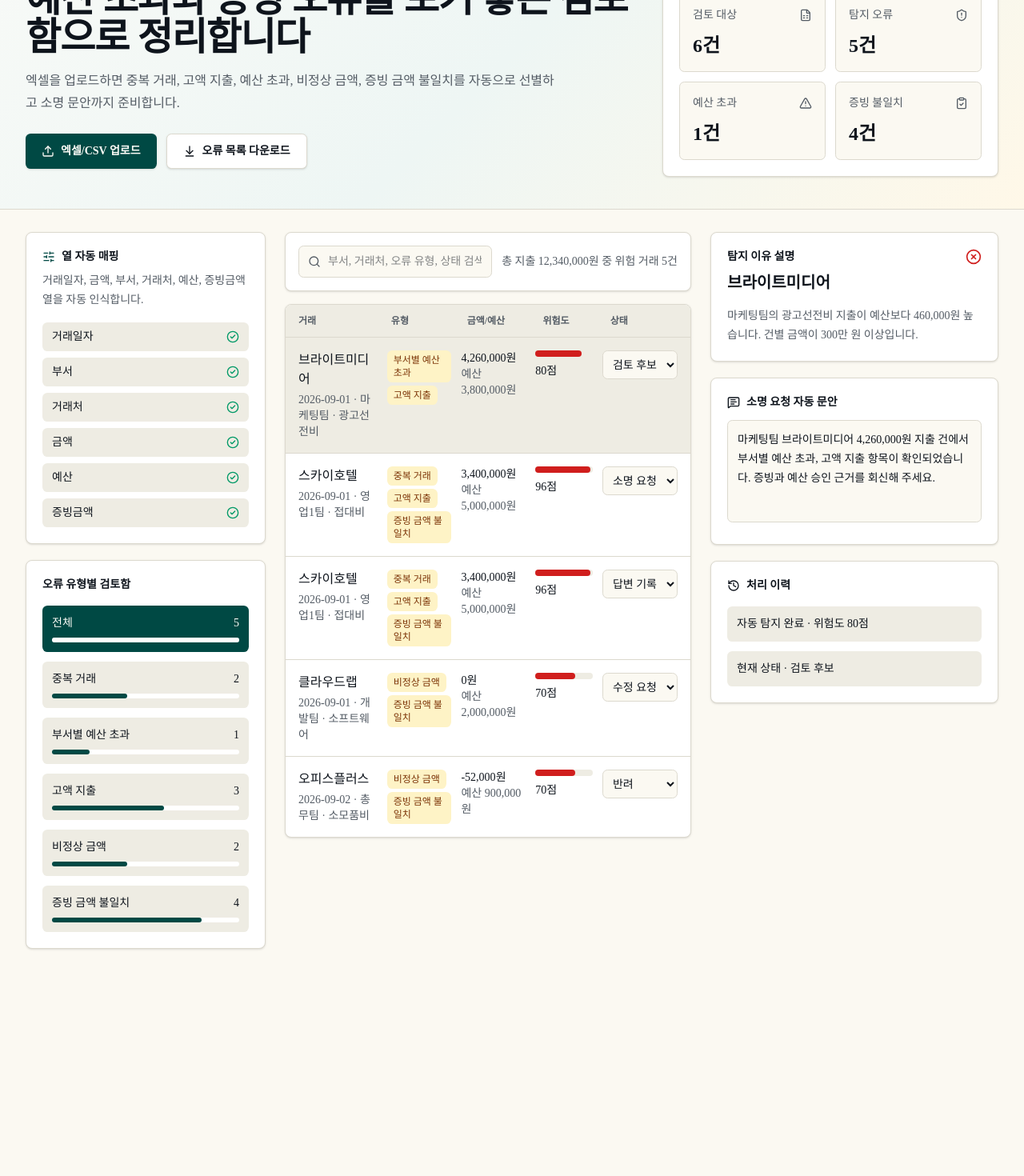
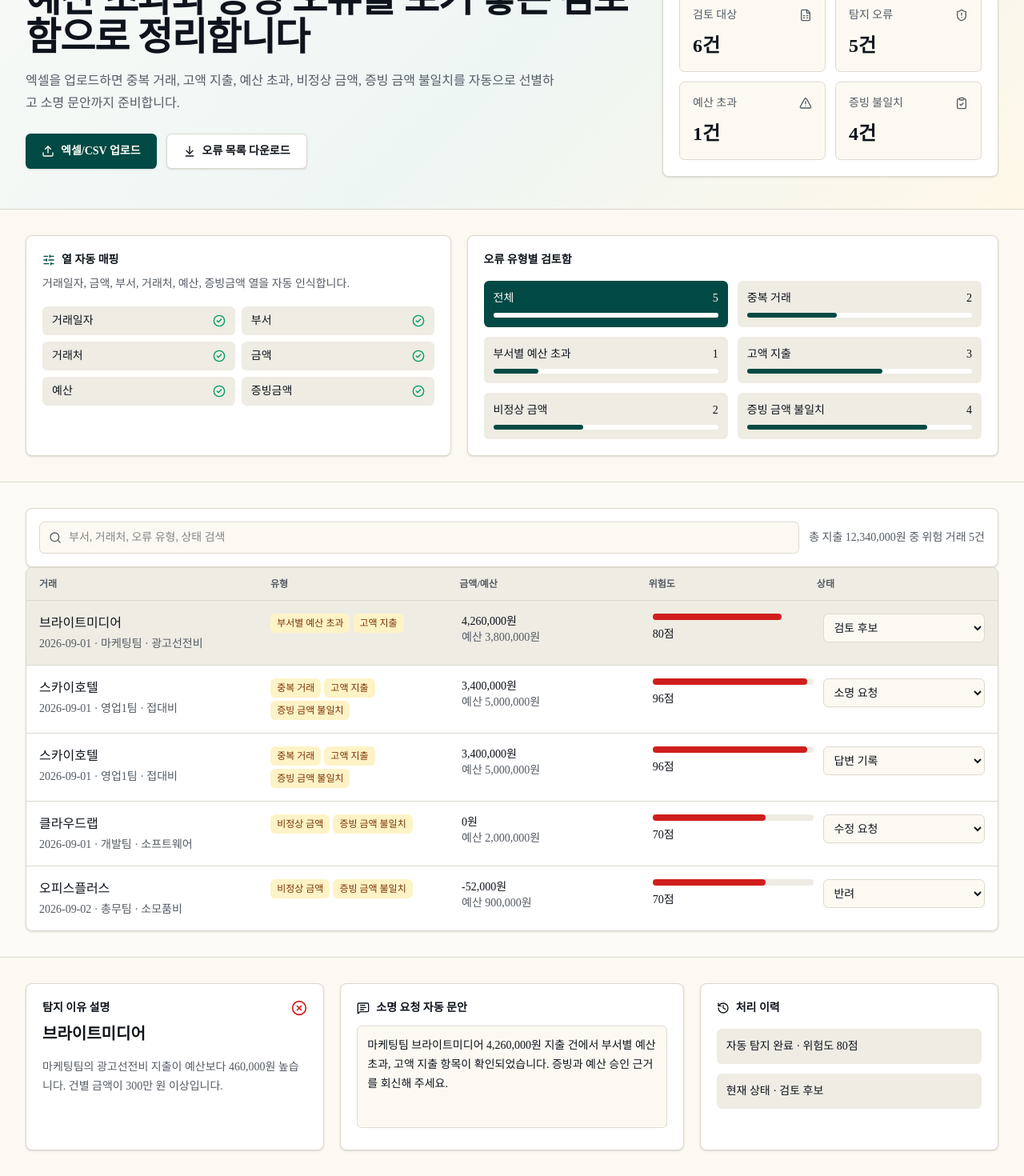
Before and after one commit to woo9451/accounting-review-mvp, a React (Vite) app: page / in a window 1280 px wide. Shown: the part 190-1660 px from the top of the page at 80% size. Before the commit the page ends 1404 px from the top, so only its background shows below. Built offline with nearby package versions, Linux system fonts and the light colour scheme.

Commit message:
Separate dashboard navigation sections

```diff
--- a/app/page.tsx
+++ b/app/page.tsx
@@ -553,9 +553,9 @@
         </div>
       </section>
 
-      <section className="mx-auto grid max-w-7xl gap-6 px-5 py-7 lg:grid-cols-[300px_minmax(0,1fr)_360px] lg:px-8">
-        <aside className="space-y-5">
-          <div id="rules" className="scroll-mt-24 rounded-lg border bg-card p-5 shadow-sm">
+      <section id="rules" className="scroll-mt-24 border-b bg-background">
+        <div className="mx-auto grid max-w-7xl gap-5 px-5 py-8 lg:grid-cols-[minmax(0,1fr)_minmax(0,1.25fr)] lg:px-8">
+          <div className="rounded-lg border bg-card p-5 shadow-sm">
             <div className="flex items-center gap-2">
               <SlidersHorizontal className="h-4 w-4 text-primary" />
               <p className="text-sm font-semibold">열 자동 매핑</p>
@@ -563,7 +563,7 @@
             <p className="mt-2 text-sm leading-6 text-muted-foreground">
               거래일자, 금액, 부서, 거래처, 예산, 증빙금액 열을 자동 인식합니다.
             </p>
-            <div className="mt-4 space-y-2 text-sm">
+            <div className="mt-4 grid gap-2 text-sm sm:grid-cols-2">
               {["거래일자", "부서", "거래처", "금액", "예산", "증빙금액"].map((item) => (
                 <div key={item} className="flex items-center justify-between rounded-md bg-muted px-3 py-2">
                   <span>{item}</span>
@@ -575,14 +575,17 @@
 
           <div className="rounded-lg border bg-card p-5 shadow-sm">
             <p className="text-sm font-semibold">오류 유형별 검토함</p>
-            <div className="mt-4 space-y-3">
+            <div className="mt-4 grid gap-3 sm:grid-cols-2">
               {[{ type: "전체", count: findings.length }, ...typeCounts].map((item) => (
                 <button
                   key={item.type}
                   className={`w-full rounded-md px-3 py-3 text-left text-sm transition ${
                     activeType === item.type ? "bg-primary text-primary-foreground" : "bg-muted"
                   }`}
-                  onClick={() => setActiveType(item.type)}
+                  onClick={() => {
+                    setActiveType(item.type);
+                    scrollToSection("review");
+                  }}
                 >
                   <span className="flex items-center justify-between">
                     <span>{item.type}</span>
@@ -598,9 +601,11 @@
               ))}
             </div>
           </div>
-        </aside>
+        </div>
+      </section>
 
-        <section id="review" className="scroll-mt-24 space-y-4">
+      <section id="review" className="scroll-mt-24 border-b bg-[oklch(0.988_0.007_95)]">
+        <div className="mx-auto max-w-7xl px-5 py-8 lg:px-8">
           <div className="flex flex-col gap-3 rounded-lg border bg-card p-4 shadow-sm md:flex-row md:items-center">
             <div className="relative flex-1">
               <Search className="pointer-events-none absolute left-3 top-1/2 h-4 w-4 -translate-y-1/2 text-muted-foreground" />
@@ -670,11 +675,13 @@
               ))}
             </div>
           </div>
-        </section>
+        </div>
+      </section>
 
-        <aside id="history" className="scroll-mt-24 space-y-5">
+      <section id="history" className="scroll-mt-24 bg-background">
+        <div className="mx-auto max-w-7xl px-5 py-8 lg:px-8">
           {selected ? (
-            <>
+            <div className="grid gap-5 lg:grid-cols-[1fr_1.15fr_1fr]">
               <div className="rounded-lg border bg-card p-5 shadow-sm">
                 <div className="flex items-start justify-between gap-4">
                   <div>
@@ -709,13 +716,13 @@
                   {selected.transaction.answer && <p className="rounded-md bg-muted p-3">답변 · {selected.transaction.answer}</p>}
                 </div>
               </div>
-            </>
+            </div>
           ) : (
             <div className="rounded-lg border bg-card p-8 text-center text-sm text-muted-foreground">
               검토할 오류가 없습니다.
             </div>
           )}
-        </aside>
+        </div>
       </section>
     </main>
   );
```
